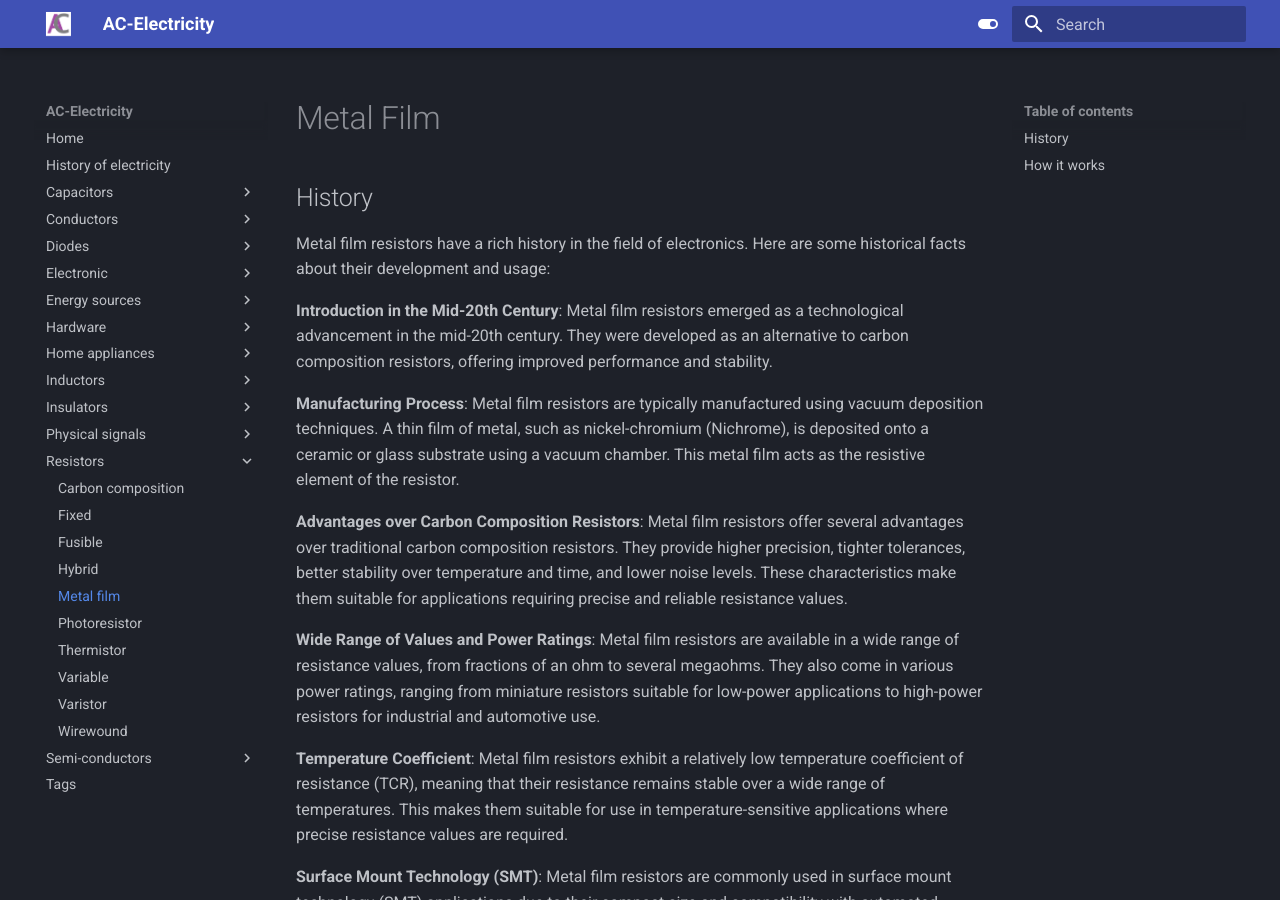
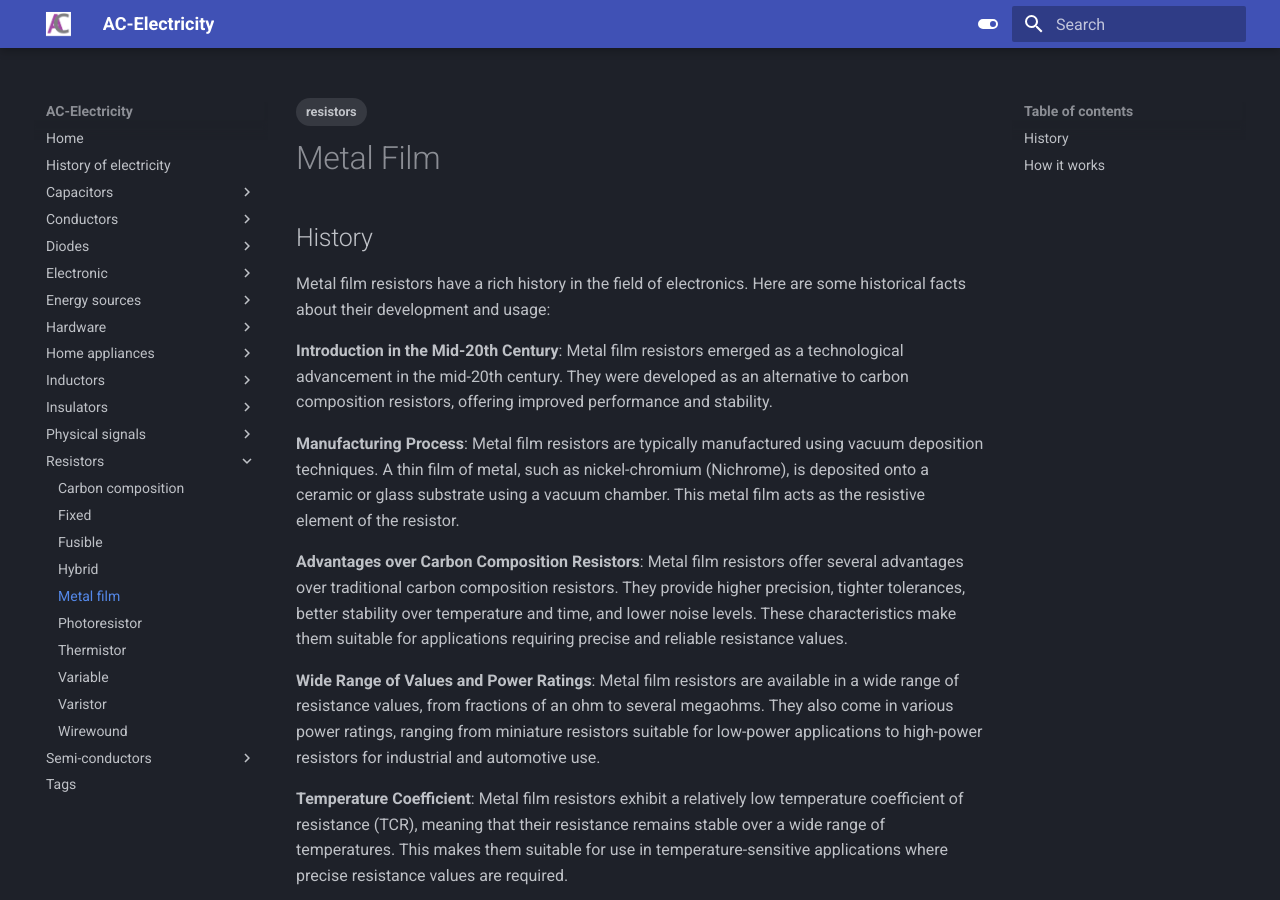
Before and after one commit to alexiscarbillet/ac-electricity, an MkDocs documentation site: the page built from docs/resistors/metal_film.md, in a window 1280 px wide and 900 px high. Built offline with MkDocs 1.6.1 and Material for MkDocs 9.7.7, drawn with Linux system fonts in a browser that asks for light colours.

Commit message:
Update metal_film.md

```diff
--- a/docs/resistors/metal_film.md
+++ b/docs/resistors/metal_film.md
@@ -1,4 +1,7 @@
-
+---
+tags:
+  - resistors
+---
 
 # Metal Film
 
```
